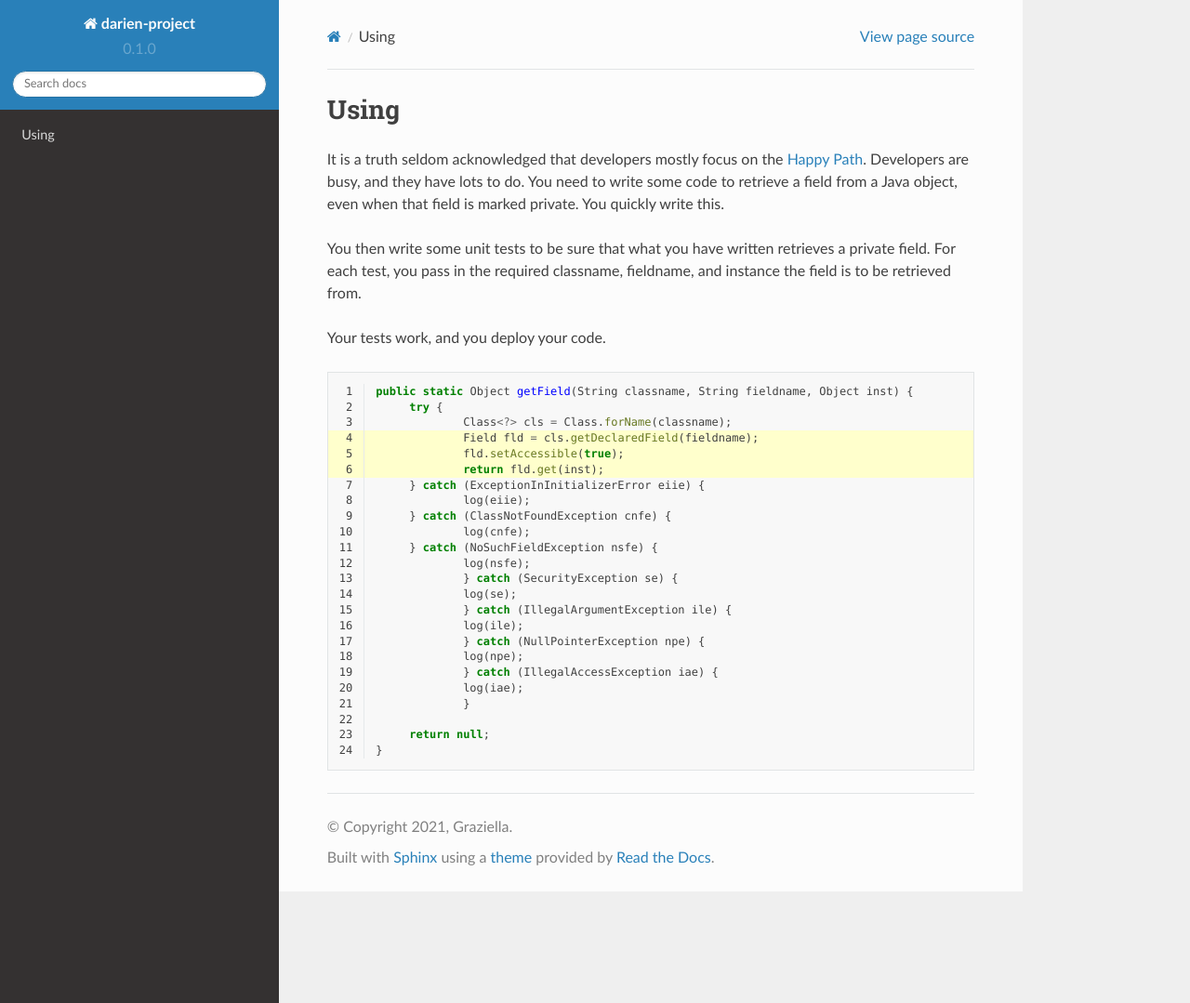
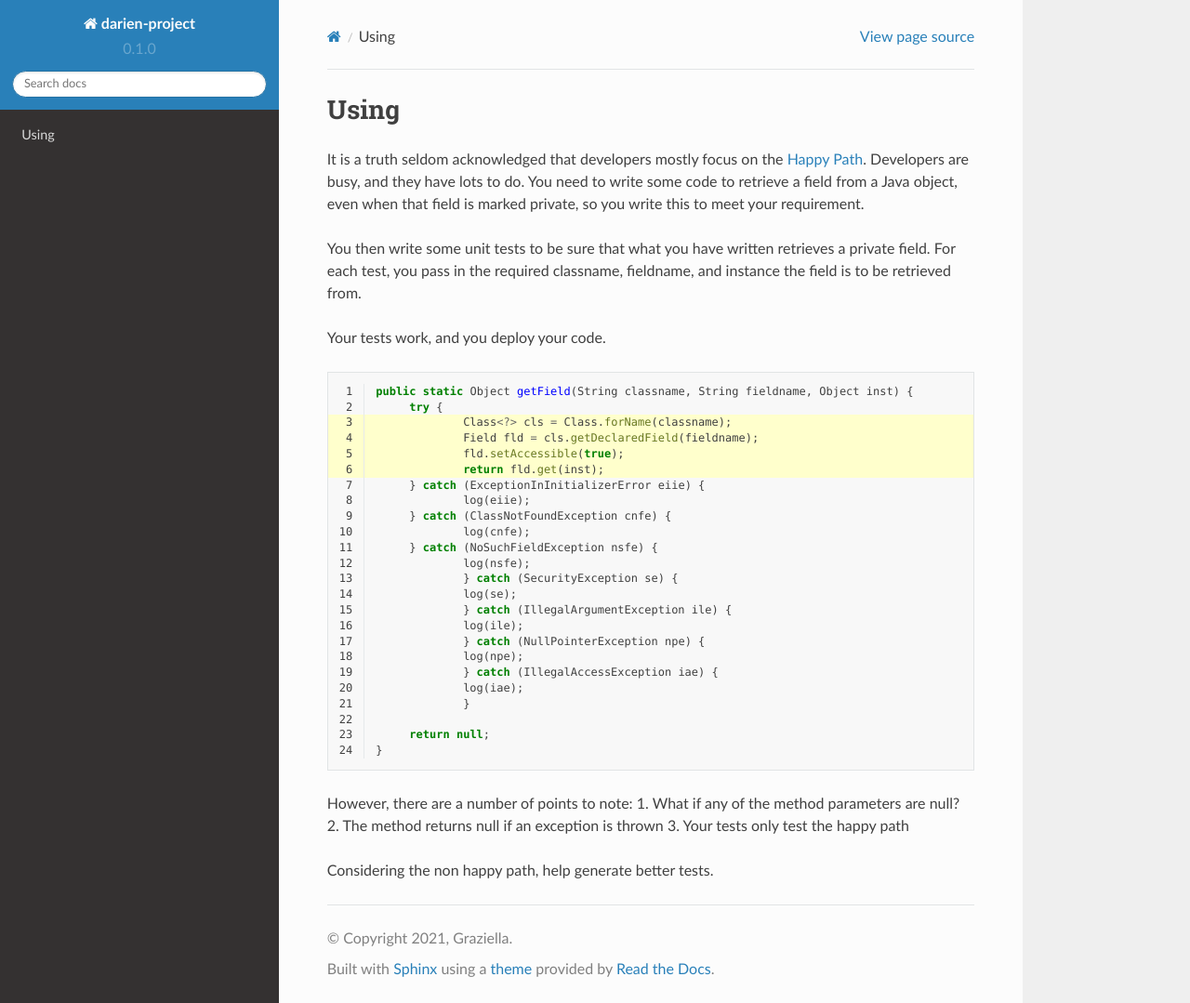
Before and after one commit to jh-evans/readthedocs, a Sphinx documentation site: the page built from docs/source/using.rst, in a window 1280 px wide and 1079 px high. Shown: the whole window at 93% size. Built offline with Sphinx 7.4.7 and the Read the Docs theme 2.0.0, drawn with Linux system fonts in a browser that asks for light colours.

Commit message:
Update using.rst

```diff
--- a/docs/source/using.rst
+++ b/docs/source/using.rst
@@ -2,7 +2,7 @@ Using
 =====
 
 It is a truth seldom acknowledged that developers mostly focus on the `Happy Path <https://en.wikipedia.org/wiki/Happy_path>`_. Developers are busy, and they have lots to do. You need to write some code
-to retrieve a field from a Java object, even when that field is marked private. You quickly write this.
+to retrieve a field from a Java object, even when that field is marked private, so you write this to meet your requirement.
 
 You then write some unit tests to be sure that what you have written retrieves a private field. For each test, you pass in the required classname, fieldname, and instance the field is to be retrieved from.
 
@@ -10,7 +10,7 @@ Your tests work, and you deploy your code.
 
 .. code-block:: java
    :linenos:
-   :emphasize-lines: 4-6
+   :emphasize-lines: 3-6
 
    public static Object getField(String classname, String fieldname, Object inst) {
        	try {
@@ -36,3 +36,10 @@ Your tests work, and you deploy your code.
 
        	return null;
    }
+
+However, there are a number of points to note:
+1. What if any of the method parameters are null?
+2. The method returns null if an exception is thrown
+3. Your tests only test the happy path
+
+Considering the non happy path, help generate better tests.
```
